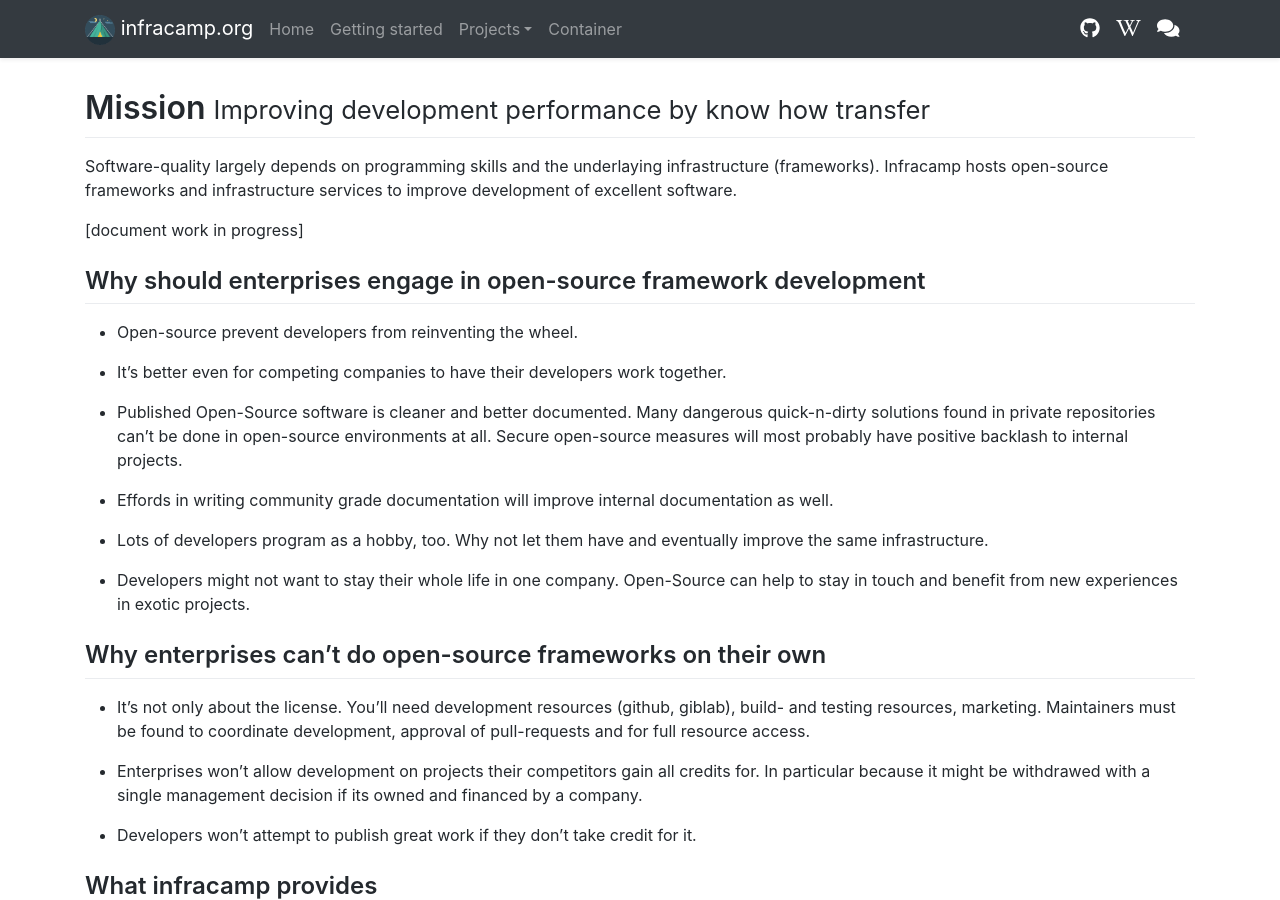
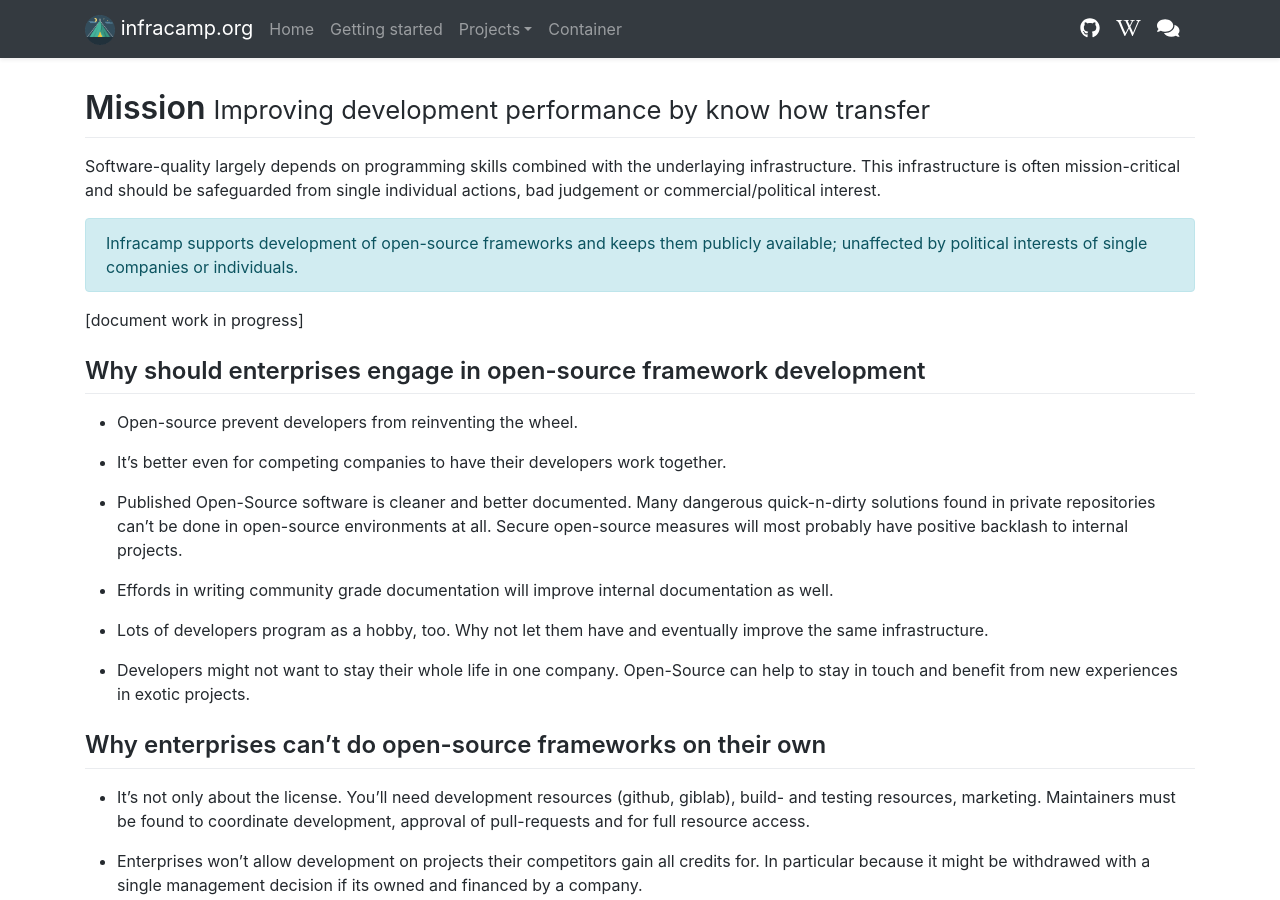
Before and after one commit to infracamp/infracamp, a Jekyll site: the page built from docs/mission/index.md, in a window 1280 px wide and 900 px high. Built offline with Jekyll 4.4.1, drawn with Linux system fonts in a browser that asks for light colours; nearby versions of some CDN libraries; our own code applies the rules of GitHub Pages for plain Markdown files.

Commit message:
companies

```diff
--- a/docs/mission/index.md
+++ b/docs/mission/index.md
@@ -1,7 +1,13 @@
 # Mission <small>Improving development performance by know how transfer</small>
 
-Software-quality largely depends on programming skills and the underlaying infrastructure (frameworks).
-Infracamp hosts open-source frameworks and infrastructure services to improve development of excellent software.
+Software-quality largely depends on programming skills combined with the underlaying infrastructure.
+This infrastructure is often mission-critical and should be safeguarded from single individual actions,
+bad judgement or commercial/political interest.
+
+<div class="alert alert-info">
+Infracamp supports development of open-source frameworks and keeps them publicly available;
+unaffected by political interests of single companies or individuals.
+</div>
 
 
 [document work in progress]
```
